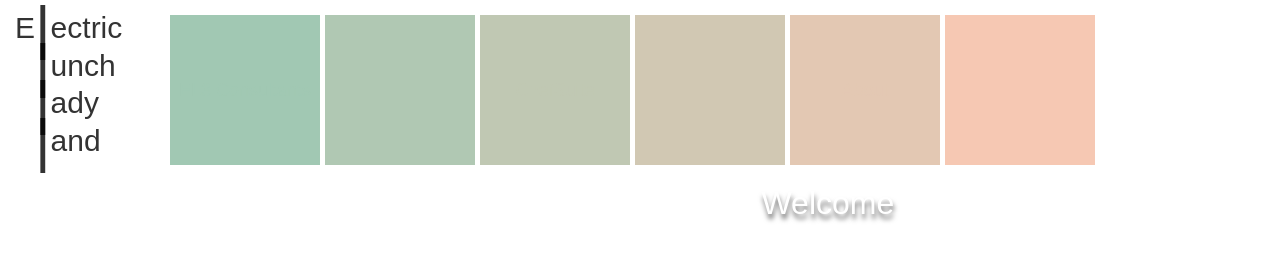
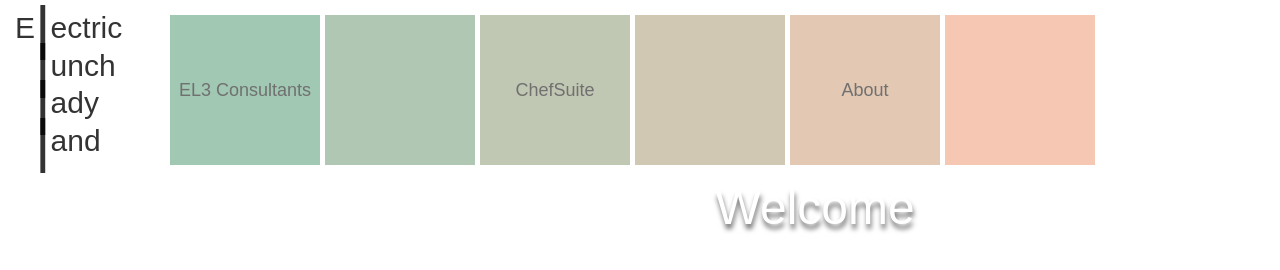
Before and after one commit to wijohnst/electriclunchladyland, a Gatsby site: page / in a window 1280 px wide. Built offline with nearby package versions, Linux system fonts and the light colour scheme; Gatsby itself is replaced by a stand-in of ours.

Commit message:
added comments @index.js + added viewAreaWrapper @viewArea.js

```diff
--- a/src/components/Heading.css
+++ b/src/components/Heading.css
@@ -1,9 +1,9 @@
 #heading-text-wrapper{
-  /* background: lightpink; */
+  padding: 5px;
 }
 
 #heading-text{
-  font-size: 24pt;
+  font-size: 36pt;
   color: white;
   text-shadow: 1px 5px 5px #707070;
 }
--- a/src/components/headerBox.js
+++ b/src/components/headerBox.js
@@ -24,13 +24,13 @@ const HeaderBox = ({color, index, handleView}) => {
     style = {
       transition: "all 0.3s",
       backgroundColor: `rgb(${color},200,179)`,
-      color: `rgb(${color},200,179)`
+      color: `#707070`
     }
   }else{
     style = {
       transition: "all 0.3s",
       backgroundColor: `rgb(${color},200,179)`,
-      color: "#707070",
+      color: "white",
       cursor: "pointer"
     }
   }
--- a/src/pages/index.js
+++ b/src/pages/index.js
@@ -1,6 +1,7 @@
+  //Componant to generate a set of variables based on user navigation. Some variables are consumed for global styling. Others are passed to child components and are used for rendering content and further styling.
+
 import React, { useState, useEffect } from "react"
 
-// Component Import
 import Layout from "../components/layout"
 import ViewArea from "../components/ViewArea"
 
@@ -12,53 +13,53 @@ const IndexPage = () => {
   const aboutColor = 'rgb(227,200,179)';
   const contactColor = 'rgb(255,200,179)';
 
-  const [viewName, setViewName] = useState('index');
-  const [bgColor, setBgColor] = useState('white');
-  const [heading, setHeading] = useState('Welcome');
+  const [viewName, setViewName] = useState(`index`); //updates @ <Headerbox />
+  const [bgColor, setBgColor] = useState(`white`); //updates @ useEffect
+  const [heading, setHeading] = useState(`WELCOME`); //updates @ useEffect
+  const [viewWrapper, setViewWrapper] = useState(`<WelcomeView />`);  //updates @ useEffect
 
-  let style = { //Acts as global styling
+  let style = { //Global Styling set here and passed to #app-wrapper
     transition: `all 0.5s`,
     backgroundColor: `${bgColor}`
   }
 
-  const handleView = (viewName) =>{
+  const handleView = (viewName) =>{ //From user input @ <HeaderBox />
     setViewName(viewName);
   }
 
-  useEffect( () =>{
+  useEffect( () =>{ //bgColor consumed as styled component, heading consumed @ <Heading />
 
       switch(viewName){
         default:
           setBgColor('white')
-          setHeading(viewName)
+          setHeading('WELCOME')
+          setViewWrapper(`<WelcomeView />`)
           break;
         case 'EL3 Consultants':
           setBgColor(el3Color)
-          setHeading(viewName)
+          setHeading(viewName.toUpperCase())
           break;
         case 'ChefSuite':
           setBgColor(chefSuiteColor)
-          setHeading(viewName)
+          setHeading(viewName.toUpperCase())
           break;
         case 'About':
           setBgColor(aboutColor)
-          setHeading(viewName)
+          setHeading(viewName.toUpperCase())
           break;
         case 'Contact':
           setBgColor(contactColor)
-          setHeading(viewName)
+          setHeading(viewName.toUpperCase())
           break;
         case 'index':
           setHeading('Welcome')
-
-
     }
   })
 
   return(
   <div id="app-wrapper" style={style}>
     <Layout handleView={handleView} />
-    <ViewArea headingText={heading}/>
+    <ViewArea headingText={heading} viewWrapper={viewWrapper} />
   </div>
 
   )
```
